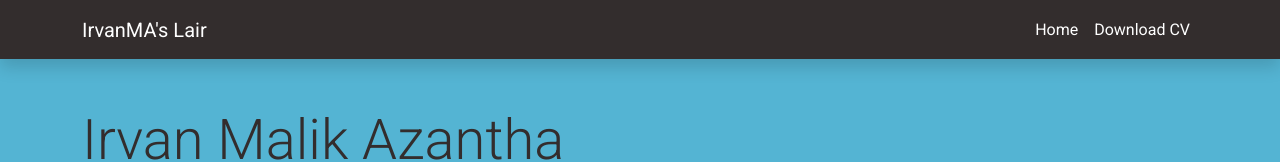
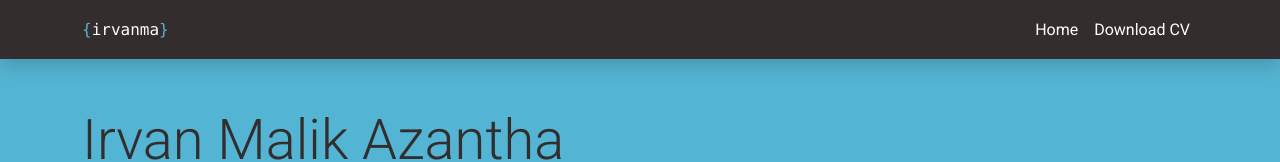
Before and after one commit to Juiux/next-port-landing, a Next.js app: page / in a window 1280 px wide. Shown: the top 162 px of the page. Built offline with nearby package versions, Linux system fonts and the light colour scheme.

Commit message:
header: update header
Signed-off-by: irvanmalik48 <irvanmalik48@gmail.com>

```diff
--- a/includes/header.js
+++ b/includes/header.js
@@ -2,8 +2,10 @@ export default function Header() {
   return (
     <nav className="navbar navbar-expand-lg navbar-dark bg-dark sticky-top shadow">
       <div className="container">
-        <a className="navbar-brand m-0 p-0" href="/">
-          IrvanMA's Lair
+        <a className="navbar-brand m-0 p-0 font-monospace fs-6" href="/">
+          <span className="text-info">&#123;</span>
+          irvanma
+          <span className="text-info">&#125;</span>
         </a>
         <button
           className="navbar-toggler p-0"
```
